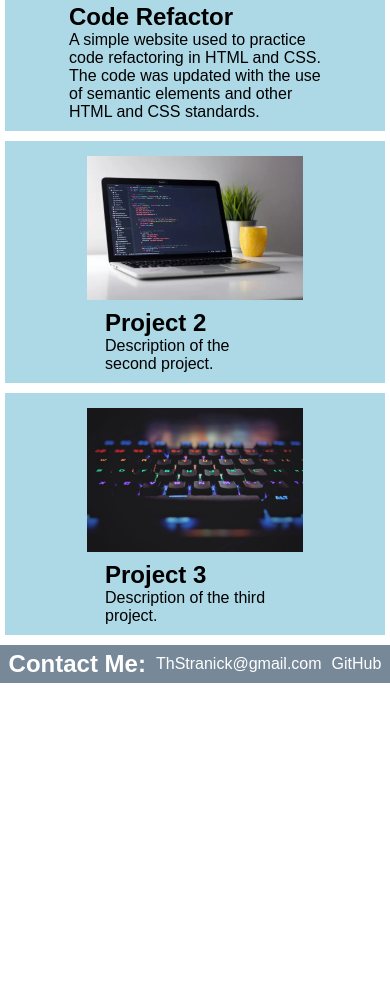
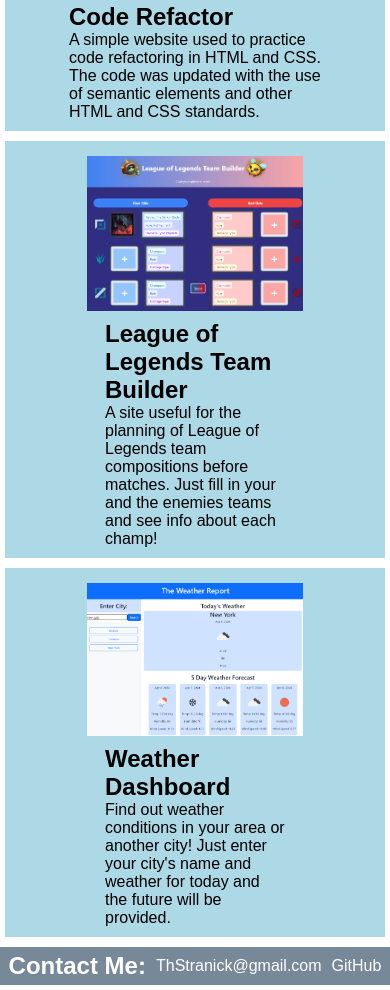
Before and after one commit to ThStranick15/professional_portfolio, a plain HTML site: page index.html in a window 390 px wide. Shown: the part 1077-2067 px from the top of the page. Before the commit the page ends 1765 px from the top, so only its background shows below. Drawn offline with Linux system fonts and the light colour scheme.

Commit message:
added projects and consolidated css

```diff
--- a/index.html
+++ b/index.html
@@ -40,7 +40,7 @@
             <article id="main-article">
                 <a href="https://thstranick15.github.io/code_refactor/">
                     <figure>
-                        <img id="proj1img" src="assets/images/01-html-css-git-homework-demo.png" alt="code refactor">
+                        <img id="proj1img" src="assets/images/01-html-css-git-homework-demo.png" alt="Code Refactor">
                     </figure>
                 </a>
                 <figcaption>
@@ -52,25 +52,25 @@
                 </figcaption>
             </article>
             <article class="secondary-article">
-                <a href="">
+                <a href="https://thstranick15.github.io/league_team_builder/">
                     <figure>
-                        <img id="proj2img" src="assets/images/clement-helardot-95YRwf6CNw8-unsplash_750x500_small.jpg" alt="project 2 placeholder">
+                        <img id="proj2img" src="assets/images/League.png" alt="League Team Builder">
                     </figure>
                 </a>
                 <figcaption>
-                    <h3>Project 2</h3>
-                    <p>Description of the second project.</p>
+                    <h3>League of Legends Team Builder</h3>
+                    <p>A site useful for the planning of League of Legends team compositions before matches. Just fill in your and the enemies teams and see info about each champ!</p>
                 </figcaption>
             </article>
             <article class="secondary-article">
-                <a href="">
+                <a href="https://thstranick15.github.io/weather_dashboard/">
                     <figure>
-                        <img id="proj3img" src="assets/images/vipul-jha-a4X1cdC1QAc-unsplash_750x500_small.jpg" alt="project 3 placeholder">
+                        <img id="proj3img" src="assets/images/Weather.png" alt="Weather App">
                     </figure>
                 </a>
                 <figcaption>
-                    <h3>Project 3</h3>
-                    <p>Description of the third project.</p>
+                    <h3>Weather Dashboard</h3>
+                    <p>Find out weather conditions in your area or another city! Just enter your city's name and weather for today and the future will be provided.</p>
                 </figcaption>
             </article>
         </section>
--- a/style.css
+++ b/style.css
@@ -167,11 +167,7 @@ main section article figure:hover:after {
     background: rgba(250, 250, 250, .4);
 }
 
-#proj1img{
-    max-width:100%;
-}
-
-#proj2img, #proj3img{
+#proj1img, #proj2img, #proj3img{
     max-width:100%;
 }
 
@@ -198,11 +194,7 @@ main section article figure:hover:after {
         grid-template-columns: 1fr;
     }
 
-    #my-work #main-article{
-        grid-column: 1/2;
-    }
-
-    #my-work .secondary-article{
+    #my-work #main-article, #my-work .secondary-article{
         grid-column: 1/2;
     }
 }
@@ -212,18 +204,11 @@ main section article figure:hover:after {
         flex-direction: column;
     }
 
-    main section#hero figure{
-        max-width: 70%;
-    }
-    main section#hero figcaption{
+    main section#hero figure, main section#hero figcaption{
         max-width: 70%;
     }
 
-    main section #main-article{
-        flex-direction: column;
-    }
-
-    main section .secondary-article{
+    main section #main-article, main section .secondary-article{
         flex-direction: column;
     }
 
```
Also changed, not shown: assets/images/League.png (added), assets/images/Weather.png (added), assets/images/clement-helardot-95YRwf6CNw8-unsplash_750x500_small.jpg (deleted), assets/images/vipul-jha-a4X1cdC1QAc-unsplash.jpg (deleted), assets/images/vipul-jha-a4X1cdC1QAc-unsplash_750x500_small.jpg (deleted), 1 other file.
